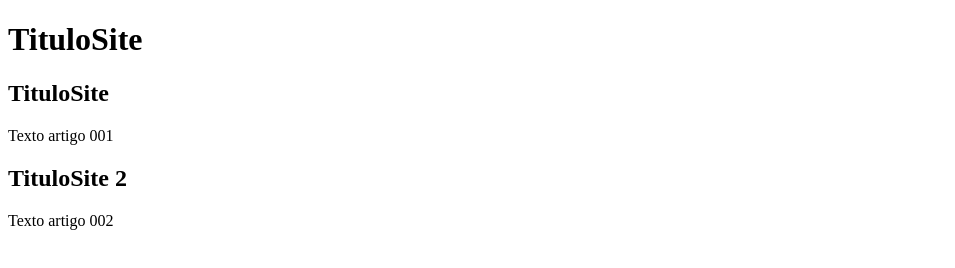
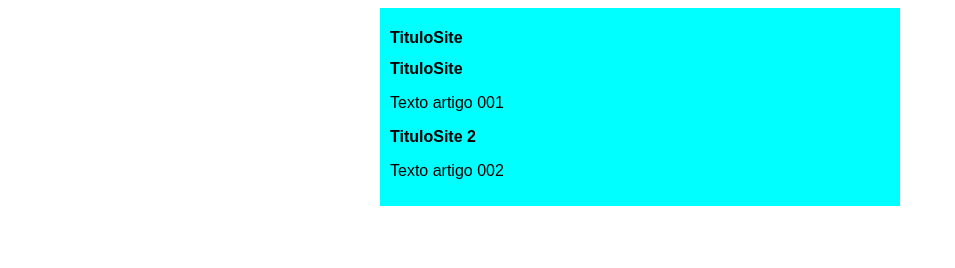
Before and after one commit to MatheusTrrr/projeto-site, a plain HTML site: page index.html in a window 1280 px wide. Shown: the whole page, without its empty margins (0-955 px from the left). Drawn offline with Linux system fonts and the light colour scheme.

Commit message:
inicieicss
lets

```diff
--- /dev/null
+++ b/eslitos/style.css
@@ -0,0 +1,17 @@
+*{
+    font-family: Arial, Helvetica, sans-serif;
+    font-size: 16px;
+
+}
+
+body {
+    background-color: #fff;
+}
+
+main {
+    background-color: aqua;
+    width: 500px;
+    margin: auto !important;
+    padding: 10px;
+    box-shadow: 3px 5px 5px rgba(0, 0, 0, 0);
+}
--- a/index.html
+++ b/index.html
@@ -4,6 +4,7 @@
     <meta charset="UTF-8">
     <meta name="viewport" content="width=device-width, initial-scale=1.0">
     <title>Titulo do site</title>
+    <link rel="stylesheet" href="eslitos/style.css">
 </head>
 <body>
     <main>
```
